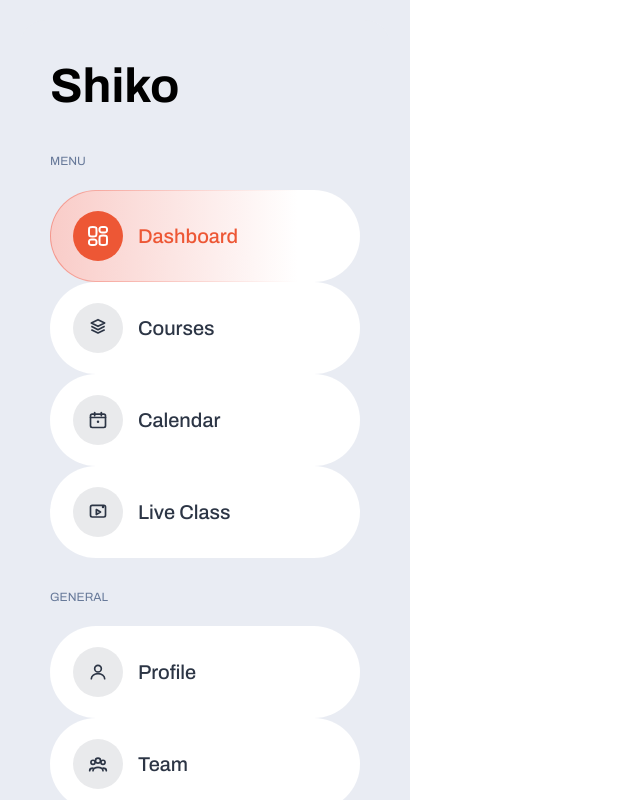
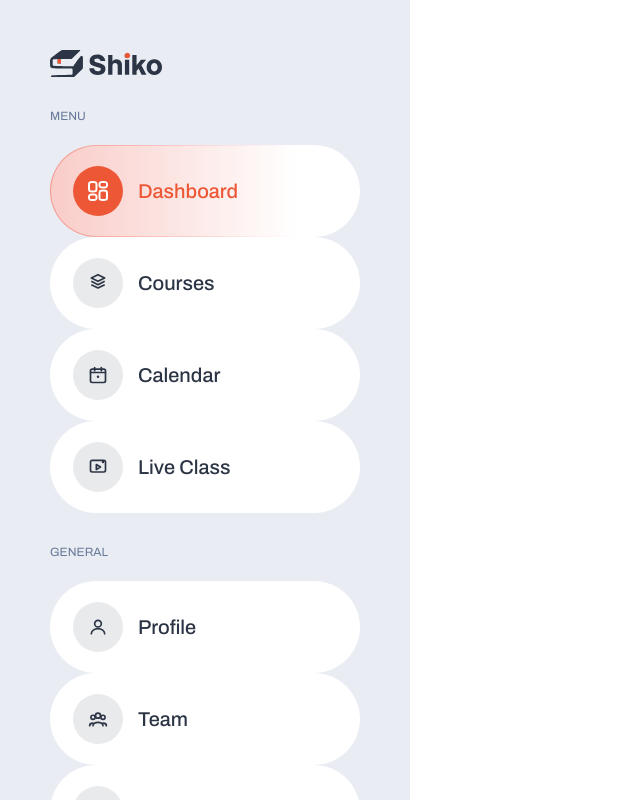
Before and after one commit to shiko-grupp1/shiko-webapp, a Next.js app: page / in a window 1280 px wide. Shown: the top 800 px of the page, without its empty margins (0-640 px from the left). Built offline with nearby package versions, Linux system fonts and the light colour scheme.

Commit message:
added shiko logo with import

```diff
--- a/src/app/components/sidebar/SideBar.tsx
+++ b/src/app/components/sidebar/SideBar.tsx
@@ -10,13 +10,17 @@ import ProfileIcon from "../icons/ProfileIcon";
 import TeamIcon from "../icons/TeamIcon";
 import SettingsIcon from "../icons/SettingsIcon";
 import HelpCenterIcon from "../icons/HelpCenterIcon";
+import ShikoLogo from "../icons/ShikoLogoIcon";
 
 export default function Sidebar() {
   const pathname = usePathname();
 
   return (
     <aside className="sidebar">
-      <h2 className="logo">Shiko</h2>
+      <div className="logo">
+        <ShikoLogo />
+        {/* <h2>Shiko</h2> */}
+      </div>
 
       <p className="section">MENU</p>
 
```
